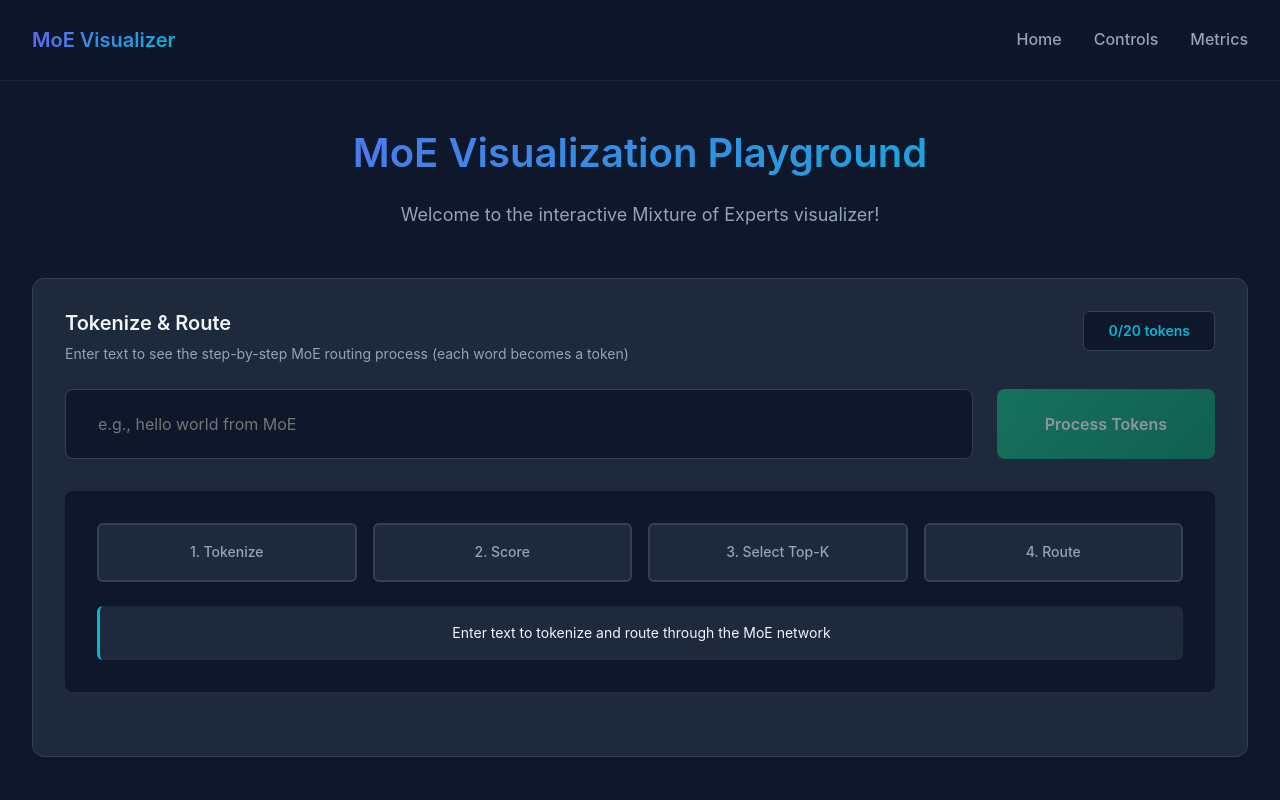
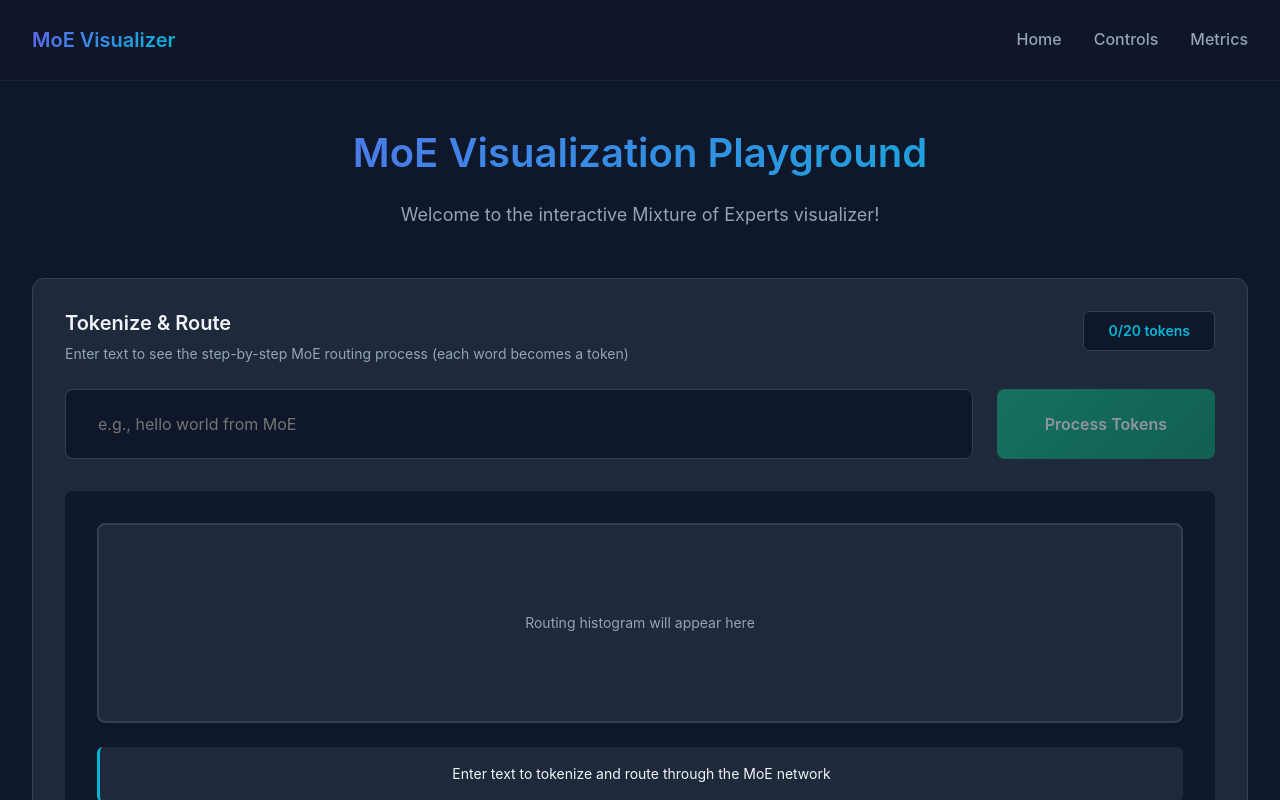
Before and after one commit to nsusanto/MoE-Visualizer, a React (Vite) app: page /visualizer in a window 1280 px wide. Shown: the top 800 px of the page. Built offline with nearby package versions, Linux system fonts and the light colour scheme.

Commit message:
Add placeholder routing digram

```diff
--- a/src/components/visualizers/AnimationPanel.module.css
+++ b/src/components/visualizers/AnimationPanel.module.css
@@ -120,6 +120,25 @@
   border-radius: var(--radius-md);
   padding: var(--spacing-lg);
   margin-bottom: var(--spacing-lg);
+}
+
+/* Routing Histogram */
+.routingHistogram {
+  background: var(--color-surface);
+  border: 2px solid var(--color-surface-light);
+  border-radius: var(--radius-md);
+  padding: var(--spacing-lg);
+  margin-bottom: var(--spacing-md);
+  min-height: 200px;
+  display: flex;
+  align-items: center;
+  justify-content: center;
+}
+
+.histogramPlaceholder {
+  color: var(--color-text-secondary);
+  font-size: 0.875rem;
+  text-align: center;
 }
 
 .stepIndicator {
--- a/src/components/visualizers/AnimationPanel.tsx
+++ b/src/components/visualizers/AnimationPanel.tsx
@@ -106,13 +106,13 @@ function AnimationPanel() {
       case 'idle':
         return 'Enter text to tokenize and route through the MoE network'
       case 'tokenizing':
-        return `Tokenizing: Split input into ${inputTokens.length} token(s)`
+        return `Tokenizing: Split input into ${inputTokens.length} tokens`
       case 'scoring':
-        return `Scoring: Computing gating scores for ALL ${inputTokens.length} token(s) in parallel (batch processing)`
+        return `Scoring: Computing gating scores for all ${inputTokens.length} token(s) in parallel`
       case 'selecting':
-        return `Selecting: Choosing top-${topK} experts for each token simultaneously`
+        return `Selecting: Choosing top-${topK} experts for each token`
       case 'routing':
-        return `Routing: All ${inputTokens.length} token(s) routed to their experts at once!`
+        return `Routing: All ${inputTokens.length} tokens to their experts`
       case 'complete':
         return `Complete! ${inputTokens.length} token(s) have been routed in parallel`
     }
@@ -182,26 +182,11 @@ function AnimationPanel() {
       </div>
 
       <div className={styles.statusSection}>
-        <div className={styles.stepIndicator}>
-          <div
-            className={`${styles.step} ${animationState.currentStep !== 'idle' ? styles.active : ''}`}
-          >
-            1. Tokenize
-          </div>
-          <div
-            className={`${styles.step} ${['scoring', 'selecting', 'routing', 'complete'].includes(animationState.currentStep) ? styles.active : ''}`}
-          >
-            2. Score
-          </div>
-          <div
-            className={`${styles.step} ${['selecting', 'routing', 'complete'].includes(animationState.currentStep) ? styles.active : ''}`}
-          >
-            3. Select Top-K
-          </div>
-          <div
-            className={`${styles.step} ${['routing', 'complete'].includes(animationState.currentStep) ? styles.active : ''}`}
-          >
-            4. Route
+        {/* Routing Histogram - shows expert scores and top-K selection */}
+        <div className={styles.routingHistogram}>
+          {/* Empty container - will populate later */}
+          <div className={styles.histogramPlaceholder}>
+            Routing histogram will appear here
           </div>
         </div>
 
```
